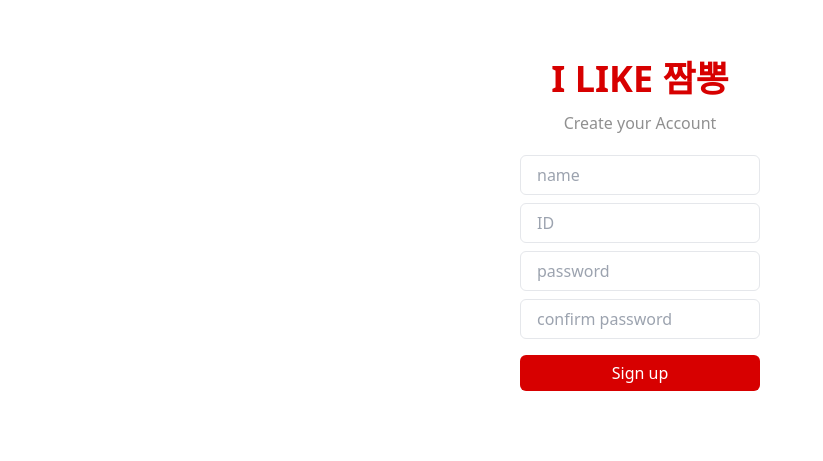
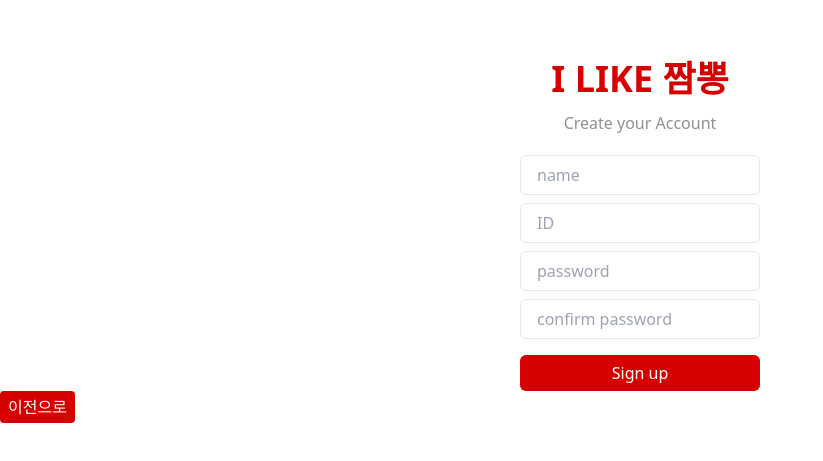
Before and after one commit to yuxincxoi/jjambbong_map, a React app: page /signupPage in a window 1280 px wide. Shown: the part 111-572 px from the top of the page, without its empty margins (0-823 px from the left). Built offline with nearby package versions, Linux system fonts and the light colour scheme; no server answers; the HTML template or start-up script is replaced by a standard one.

Commit message:
이전으로 버튼 생성

```diff
--- a/src/pages/myPage.tsx
+++ b/src/pages/myPage.tsx
@@ -86,10 +86,12 @@ export default function MyPage() {
         className="w-60 h-9 mt-4 px-2 py-1 bg-main-color text-white rounded-md hover:border-main-color hover:text-main-color hover:bg-white"
       />
       <div className="flex justify-start">
-        <Button
-          buttonName="Main Page"
-          className="px-2 py-1 bg-main-color text-white rounded mr-2 hover:border-main-color hover:text-main-color hover:bg-white"
-        />
+        <Link to="/mainPage">
+          <Button
+            buttonName="이전으로"
+            className="px-2 py-1 bg-main-color text-white rounded mr-2 hover:border-main-color hover:text-main-color hover:bg-white"
+          />
+        </Link>
         <Link to="/">
           <Button
             buttonName="Logout"
--- a/src/pages/signupPage.tsx
+++ b/src/pages/signupPage.tsx
@@ -1,5 +1,5 @@
 import React, { useState } from "react";
-import { useNavigate } from "react-router-dom";
+import { Link, useNavigate } from "react-router-dom";
 import Title from "../components/Title";
 import Input from "../components/Input";
 import Button from "../components/Button";
@@ -86,6 +86,14 @@ export default function SignupPage() {
           className="w-60 h-9 mt-4 px-2 py-1 bg-main-color text-white rounded-md hover:border-main-color hover:text-main-color hover:bg-white"
         />
       </form>
+      <div className="flex justify-start">
+        <Link to="/">
+          <Button
+            buttonName="이전으로"
+            className="px-2 py-1 bg-main-color text-white rounded mr-2 hover:border-main-color hover:text-main-color hover:bg-white"
+          />
+        </Link>
+      </div>
     </div>
   );
 }
```
